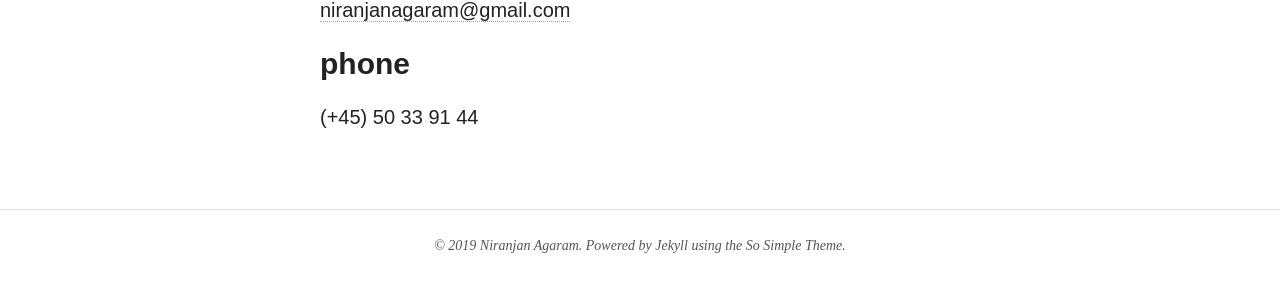
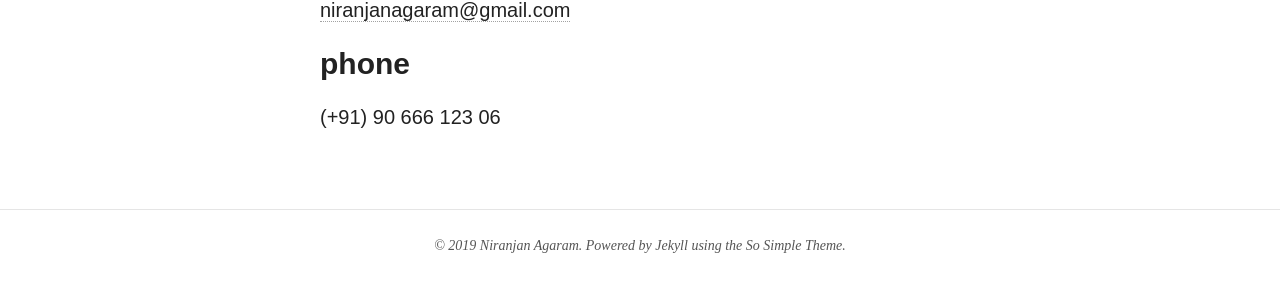
Before and after one commit to NiranjanAgaram/blog, a Jekyll site: the page built from contact.md, in a window 1280 px wide. Shown: the part 651-951 px from the top of the page. Built offline with Jekyll 4.4.1, drawn with Linux system fonts in a browser that asks for light colours; nearby versions of some CDN libraries.

Commit message:
updated_contact

```diff
--- a/contact.md
+++ b/contact.md
@@ -11,4 +11,4 @@ tags: [contact]
 
 # phone
 
-(+45) 50 33 91 44
+(+91) 90 666 123 06
```
